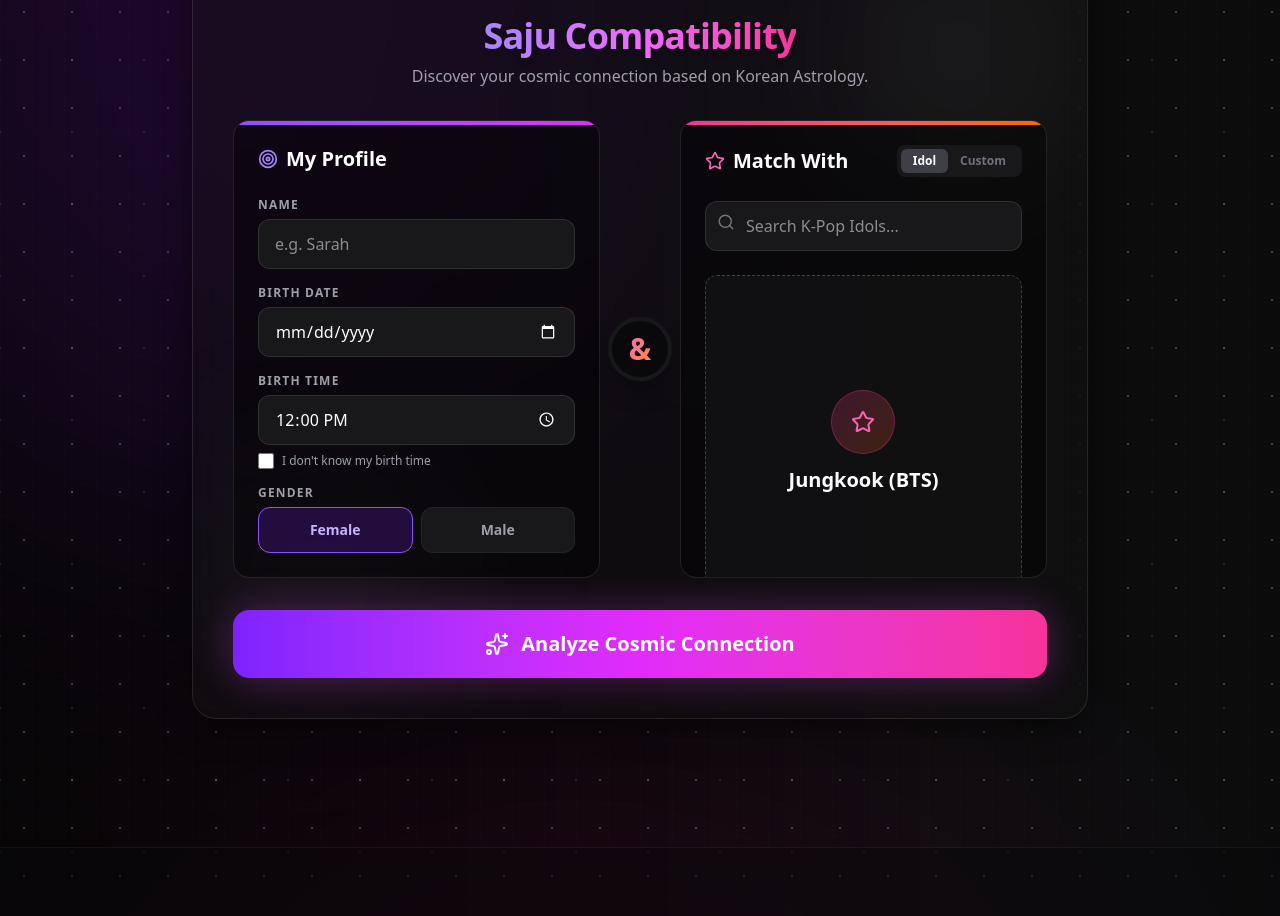
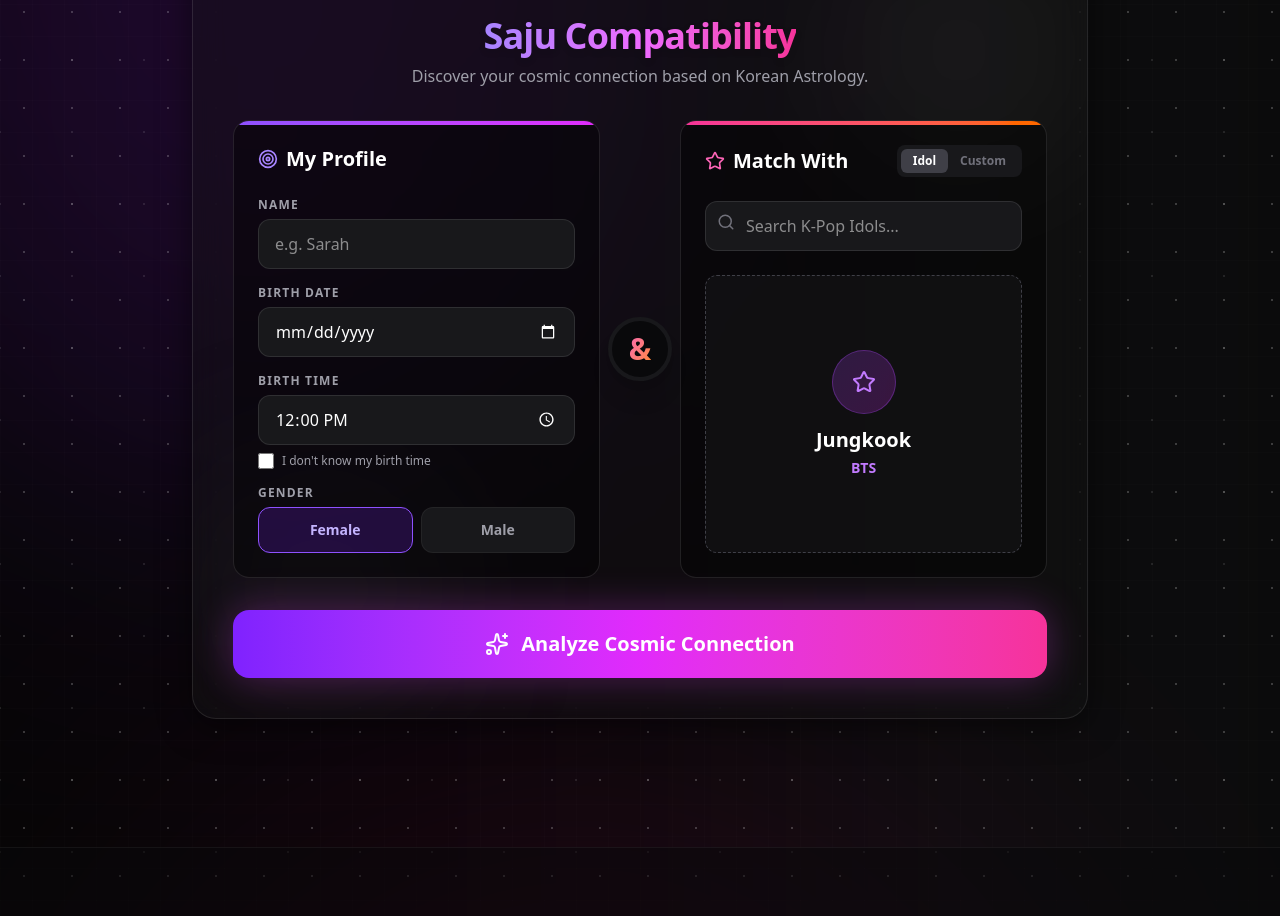
Before and after one commit to cwjung77-glitch/K-oracle, a Next.js app: page / in a window 1280 px wide. Shown: the part 1020-1936 px from the top of the page. Built offline with nearby package versions, Linux system fonts and the light colour scheme.

Commit message:
fix: extract idol group and resolve overflow layout in saju compatibility UI

```diff
--- a/src/components/features/SajuCompatibility.jsx
+++ b/src/components/features/SajuCompatibility.jsx
@@ -216,6 +216,11 @@ export default function SajuCompatibility({ onUnlockPremium }) {
     return { bg: 'from-pink-500/20 to-orange-500/20', border: 'border-pink-500/30', text: 'text-pink-400' };
   };
 
+
+  const selectedGroup = selectedIdol?.name ? (selectedIdol.name.match(/\((.*?)\)/)?.[1] || '') : '';
+  const selectedIdolName = selectedIdol?.name ? selectedIdol.name.split(' (')[0] : '';
+  const groupColors = getGroupColors(selectedGroup);
+
   return (
     <div className="w-full max-w-4xl mx-auto glass-panel rounded-3xl p-6 sm:p-8 md:p-10 relative mt-8">
       <div className="absolute inset-0 overflow-hidden rounded-3xl pointer-events-none">
@@ -250,7 +255,7 @@ export default function SajuCompatibility({ onUnlockPremium }) {
         ) : step === 1 ? (
           <div className="space-y-8 animate-in fade-in duration-500">
             <div className="flex flex-col md:flex-row items-stretch justify-center gap-6 relative">
-              <div className="flex-1 bg-black/40 border border-white/10 p-6 rounded-2xl relative overflow-hidden group">
+              <div className="flex-1 flex flex-col bg-black/40 border border-white/10 p-6 rounded-2xl relative overflow-hidden group">
                 <div className="absolute top-0 left-0 w-full h-1 bg-gradient-to-r from-violet-500 to-fuchsia-500"></div>
                 <h3 className="text-xl font-black text-white mb-6 flex items-center gap-2"><Target size={20} className="text-violet-400"/> My Profile</h3>
                 <div className="space-y-4">
@@ -286,7 +291,7 @@ export default function SajuCompatibility({ onUnlockPremium }) {
                 </div>
               </div>
 
-              <div className="flex-1 bg-black/40 border border-white/10 p-6 rounded-2xl relative overflow-hidden group">
+              <div className="flex-1 flex flex-col bg-black/40 border border-white/10 p-6 rounded-2xl relative overflow-hidden group">
                 <div className="absolute top-0 right-0 w-full h-1 bg-gradient-to-r from-pink-500 to-orange-500"></div>
                 <div className="flex items-center justify-between mb-6">
                   <h3 className="text-xl font-black text-white flex items-center gap-2"><Star size={20} className="text-pink-400"/> Match With</h3>
@@ -297,7 +302,7 @@ export default function SajuCompatibility({ onUnlockPremium }) {
                 </div>
 
                 {matchType === 'idol' ? (
-                  <div className="space-y-4 h-full flex flex-col">
+                  <div className="space-y-4 flex-1 flex flex-col">
                     <div className="relative" ref={searchRef}>
                       <div className="relative">
                         <Search className="absolute left-3 top-3 text-zinc-500" size={18} />
@@ -328,12 +333,12 @@ export default function SajuCompatibility({ onUnlockPremium }) {
                     <div className="flex-1 flex flex-col items-center justify-center bg-zinc-900/50 rounded-xl border border-dashed border-zinc-700 p-4 mt-2">
                       {selectedIdol ? (
                         <div className="text-center">
-                          <div className="w-16 h-16 mx-auto rounded-full bg-gradient-to-br from-pink-500/20 to-orange-500/20 border border-pink-500/30 flex items-center justify-center mb-3">
-                            <Star size={24} className="text-pink-400" />
+                            <div className={`w-16 h-16 mx-auto rounded-full bg-gradient-to-br ${groupColors.bg} border ${groupColors.border} flex items-center justify-center mb-3 transition-colors duration-500`}>
+                              <Star size={24} className={`${groupColors.text} transition-colors duration-500`} />
+                            </div>
+                            <div className="text-xl font-black text-white mb-1">{selectedIdolName}</div>
+                            <div className={`text-sm font-bold ${groupColors.text} transition-colors duration-500`}>{selectedGroup}</div>
                           </div>
-                          <div className="text-xl font-black text-white">{selectedIdol.name}</div>
-                          <div className="text-sm font-bold text-pink-400">{selectedIdol.group}</div>
-                        </div>
                       ) : (
                         <div className="text-zinc-500 text-sm">Select an idol above</div>
                       )}
```
